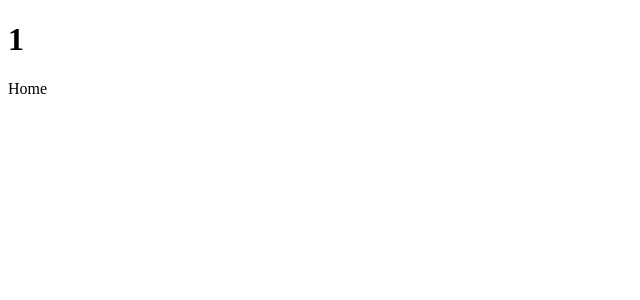
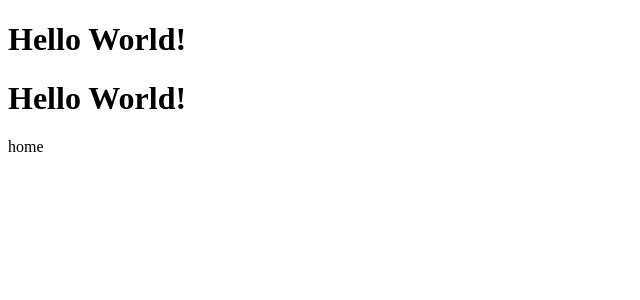
Before and after one commit to xionkq/vue-webpack, a Vue app: page /#/home in a window 1280 px wide. Shown: the top 300 px of the page, without its empty margins (0-640 px from the left). Built offline with nearby package versions, Linux system fonts and the light colour scheme.

Commit message:
keep alive

```diff
--- a/src/App.vue
+++ b/src/App.vue
@@ -1,22 +1,39 @@
-<!--<script setup>-->
-<!--import { ref } from 'vue'-->
+<script setup>
+// composition api
+import { ref } from 'vue'
+import router from './router'
 
-<!--const message = ref('Hello World!')-->
-<!--</script>-->
+const message = ref('Hello World!')
 
-<script>
-export default {
-  data() {
-    return {
-      message: 1
-    }
-  }
+function goPage() {
+  router.push('page')
+}
+
+function goHome() {
+  router.push('home')
 }
 </script>
 
+<!--<script>-->
+<!--// options api-->
+<!--export default {-->
+<!--  data() {-->
+<!--    return {-->
+<!--      message: 1-->
+<!--    }-->
+<!--  }-->
+<!--}-->
+<!--</script>-->
+
 <template>
-  <h1>{{ message }}</h1>
-  <router-view></router-view>
+  <h1 @click="goPage">{{ message }}</h1>
+  <h1 @click="goHome">{{ message }}</h1>
+  <router-view v-slot="{ Component }" class="router-view">
+    <keep-alive>
+      <component :is="Component" />
+    </keep-alive>
+  </router-view>
+
 </template>
 
 <style>
--- a/src/components/Home.vue
+++ b/src/components/Home.vue
@@ -1,9 +1,47 @@
 <script setup>
+import {nextTick, onActivated, onBeforeMount, onDeactivated, onMounted, reactive, ref, getCurrentInstance} from "vue";
+
+let divRef = ''
+const message = ref('home')
+
+// // 钩子函数
+// console.log('setup', divRef.value)
+// onActivated(() => {
+//   console.log('onActivated', divRef.value)
+// })
+// onDeactivated(() => {
+//   console.log('onDeactivated', divRef.value)
+// })
+// onBeforeMount(() => {
+//   console.log('onBeforeMount', divRef.value)
+// })
+onMounted(() => {
+  console.log('onMounted', divRef.value)
+  console.log(getCurrentInstance())
+})
+//
+// // nextTick()
+// async function updateMessage() {
+//   console.log('divRef', divRef.textContent)
+//   message.value = 'message1'
+//   console.log('divRef', divRef.textContent)
+//   message.value = 'message2'
+//   console.log('divRef', divRef.textContent)
+//   message.value = 'message3'
+//   console.log('divRef', divRef.textContent)
+//   await nextTick()
+//   console.log('divRef', divRef.textContent)
+// }
+
+const a = reactive({
+  b: ref(1),
+  c: 2,
+})
 
 </script>
 
 <template>
-  <div>Home</div>
+  <div ref="divRef" v-if="$slots">{{ message }}</div>
 </template>
 
 <style scoped>
--- /dev/null
+++ b/src/components/Page.vue
@@ -0,0 +1,23 @@
+<script setup>
+import {onBeforeMount, onMounted, ref} from "vue";
+
+const divRef = ref('')
+//
+// console.log('setup', divRef.value)
+//
+// onBeforeMount(() => {
+//   console.log('onBeforeMount', divRef.value)
+// })
+//
+// onMounted(() => {
+//   console.log('onMounted', divRef.value)
+// })
+</script>
+
+<template>
+  <div ref="divRef">Page</div>
+</template>
+
+<style scoped>
+
+</style>
--- a/src/router/index.js
+++ b/src/router/index.js
@@ -1,4 +1,5 @@
 import home from  '../components/Home.vue'
+import page from  '../components/Page.vue'
 import { createRouter, createWebHashHistory } from 'vue-router'
 
 const routes = [
@@ -9,6 +10,10 @@ const routes = [
     {
         path: '/home',
         component: home
+    },
+    {
+        path: '/page',
+        component: page
     }
 ]
 
```
